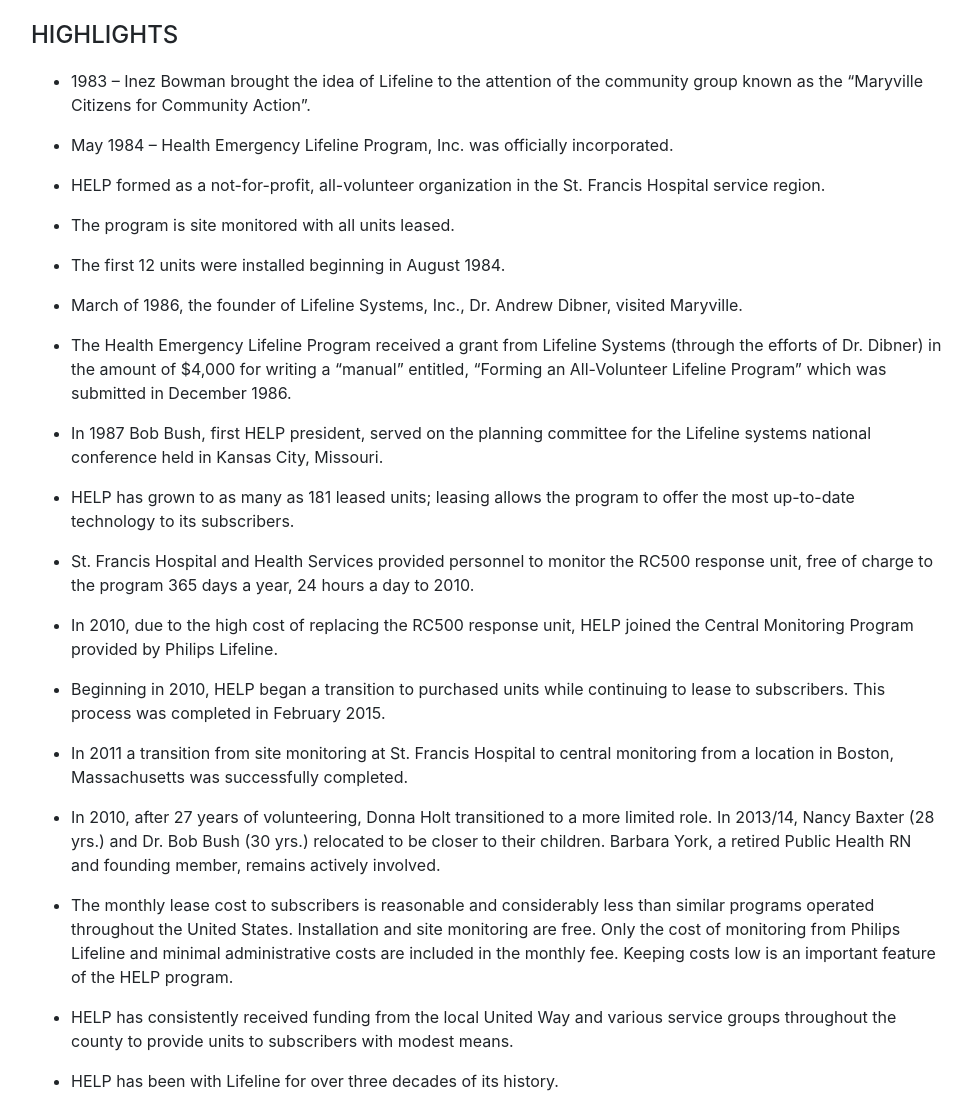
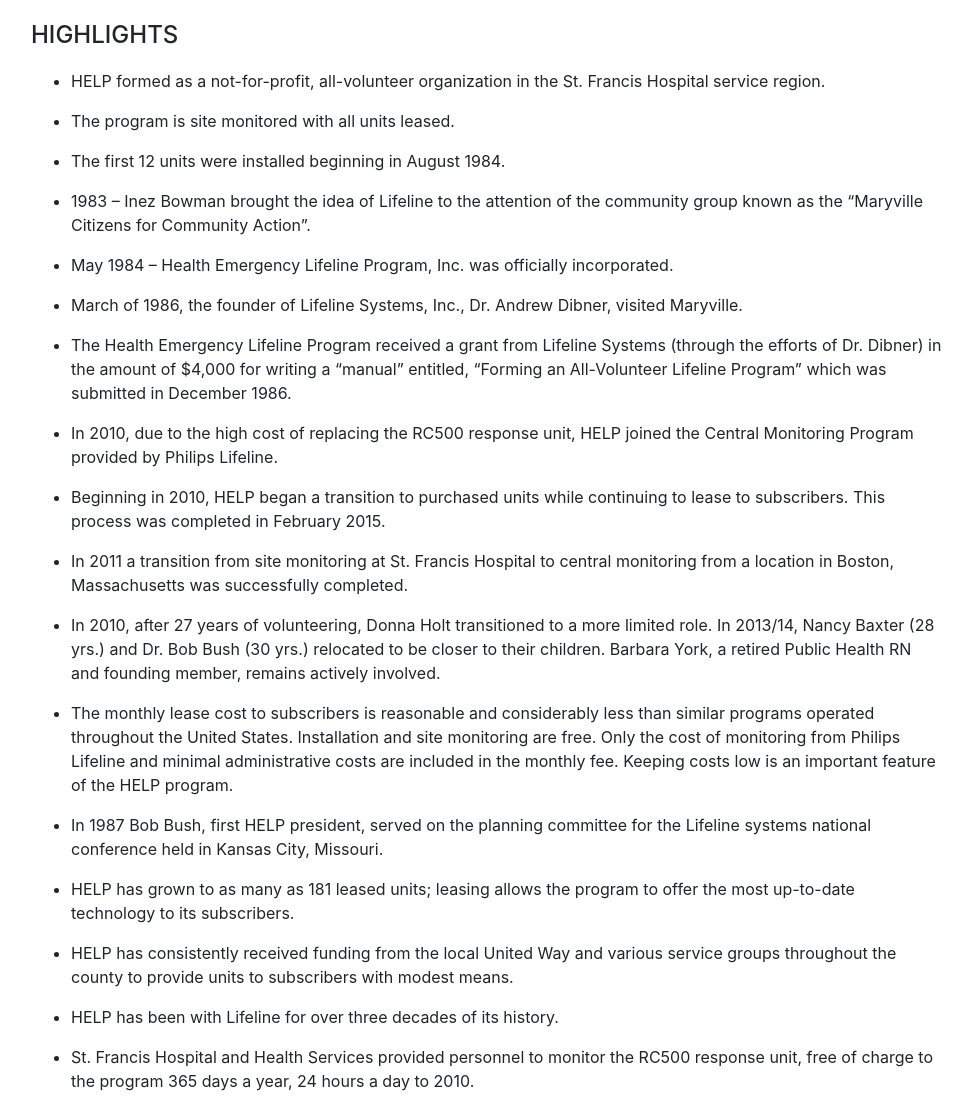
Before and after one commit to prudhvi15/help-app-07, a website with bundled scripts: page index.html in a window 1280 px wide. Shown: the part 5180-6276 px from the top of the page, without its empty margins (289-1261 px from the left). Built offline with nearby package versions, Linux system fonts and the light colour scheme; a web font is replaced by a local one.

Commit message:
Fixed Bug

```diff
--- a/index.html
+++ b/index.html
@@ -312,23 +312,24 @@
         </br>
         <div class="subheading mb-3">Highlights</div>
         <ul>
-            <li><p>1983 – Inez Bowman brought the idea of Lifeline to the attention of the community group known as the “Maryville Citizens for Community Action”.</p></li>
-            <li><p>May 1984 – Health Emergency Lifeline Program, Inc. was officially incorporated.</p></li>
+
             <li><p>HELP formed as a not-for-profit, all-volunteer organization in the St. Francis Hospital service region.</p></li>
             <li><p>The program is site monitored with all units leased.</p></li>
             <li><p>The first 12 units were installed beginning in August 1984.</p></li>
+            <li><p>1983 – Inez Bowman brought the idea of Lifeline to the attention of the community group known as the “Maryville Citizens for Community Action”.</p></li>
+            <li><p>May 1984 – Health Emergency Lifeline Program, Inc. was officially incorporated.</p></li>
             <li><p>March of 1986, the founder of Lifeline Systems, Inc., Dr. Andrew Dibner, visited Maryville.</p></li>
             <li><p>The Health Emergency Lifeline Program received a grant from Lifeline Systems (through the efforts of Dr. Dibner) in the amount of $4,000 for writing a “manual” entitled, “Forming an All-Volunteer Lifeline Program” which was submitted in December 1986.</p></li>
-            <li><p>In 1987 Bob Bush, first HELP president, served on the planning committee for the Lifeline systems national conference held in Kansas City, Missouri.</p></li>
-            <li><p>HELP has grown to as many as 181 leased units; leasing allows the program to offer the most up-to-date technology to its subscribers.</p></li>
-            <li><p>St. Francis Hospital and Health Services provided personnel to monitor the RC500 response unit, free of charge to the program 365 days a year, 24 hours a day to 2010.</p></li>
+
             <li><p>In 2010, due to the high cost of replacing the RC500 response unit, HELP joined the Central Monitoring Program provided by Philips Lifeline.</p></li>
             <li><p>Beginning in 2010, HELP began a transition to purchased units while continuing to lease to subscribers.  This process was completed in February 2015.  </p></li>
             <li><p>In 2011 a transition from site monitoring at St. Francis Hospital to central monitoring from a location in Boston, Massachusetts was successfully completed. </p></li>
             <li><p>In 2010, after 27 years of volunteering, Donna Holt transitioned to a more limited role.  In 2013/14, Nancy Baxter (28 yrs.) and Dr. Bob Bush (30 yrs.) relocated to be closer to their children.  Barbara York, a retired Public Health RN and founding member, remains actively involved.</p></li>
             <li><p>The monthly lease cost to subscribers is reasonable and considerably less than similar programs operated throughout the United States.  Installation and site monitoring are free.  Only the cost of monitoring from Philips Lifeline and minimal administrative costs are included in the monthly fee.  Keeping costs low is an important feature of the HELP program.</p></li>
-            <li><p>HELP has consistently received funding from the local United Way and various service groups throughout the county to provide units to subscribers with modest means.</p></li>
+            <li><p>In 1987 Bob Bush, first HELP president, served on the planning committee for the Lifeline systems national conference held in Kansas City, Missouri.</p></li>
+            <li><p>HELP has grown to as many as 181 leased units; leasing allows the program to offer the most up-to-date technology to its subscribers.</p></li>        <li><p>HELP has consistently received funding from the local United Way and various service groups throughout the county to provide units to subscribers with modest means.</p></li>
             <li><p>HELP has been with Lifeline for over three decades of its history.  </p></li>
+            <li><p>St. Francis Hospital and Health Services provided personnel to monitor the RC500 response unit, free of charge to the program 365 days a year, 24 hours a day to 2010.</p></li>
             <li><p>Between 1984 and 2019, HELP has served 1,155 subscribers.  Remaining in the security and comfort of their own home has been a reality for these valued members of our community.</p></li>
 
           </ul>
```
